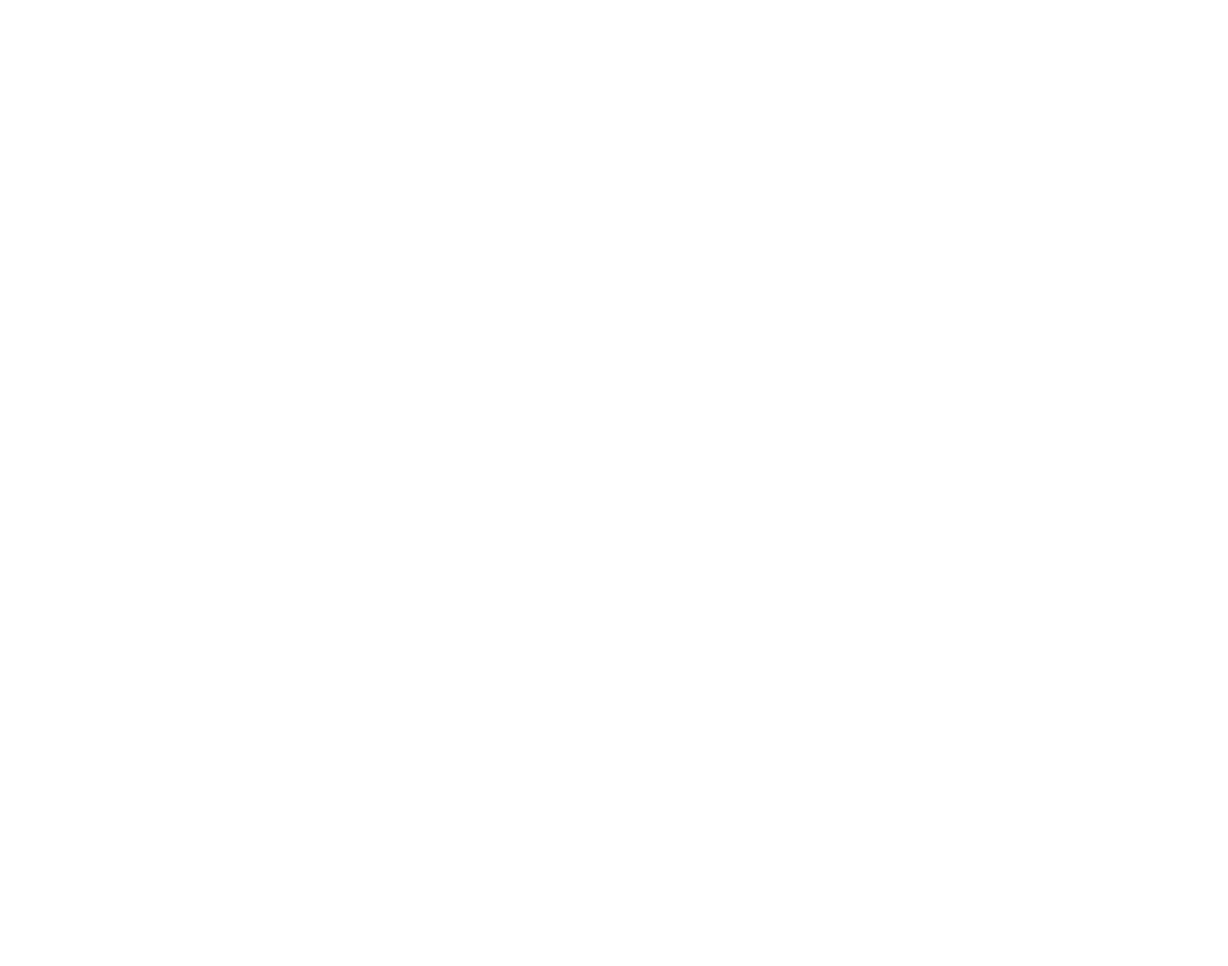
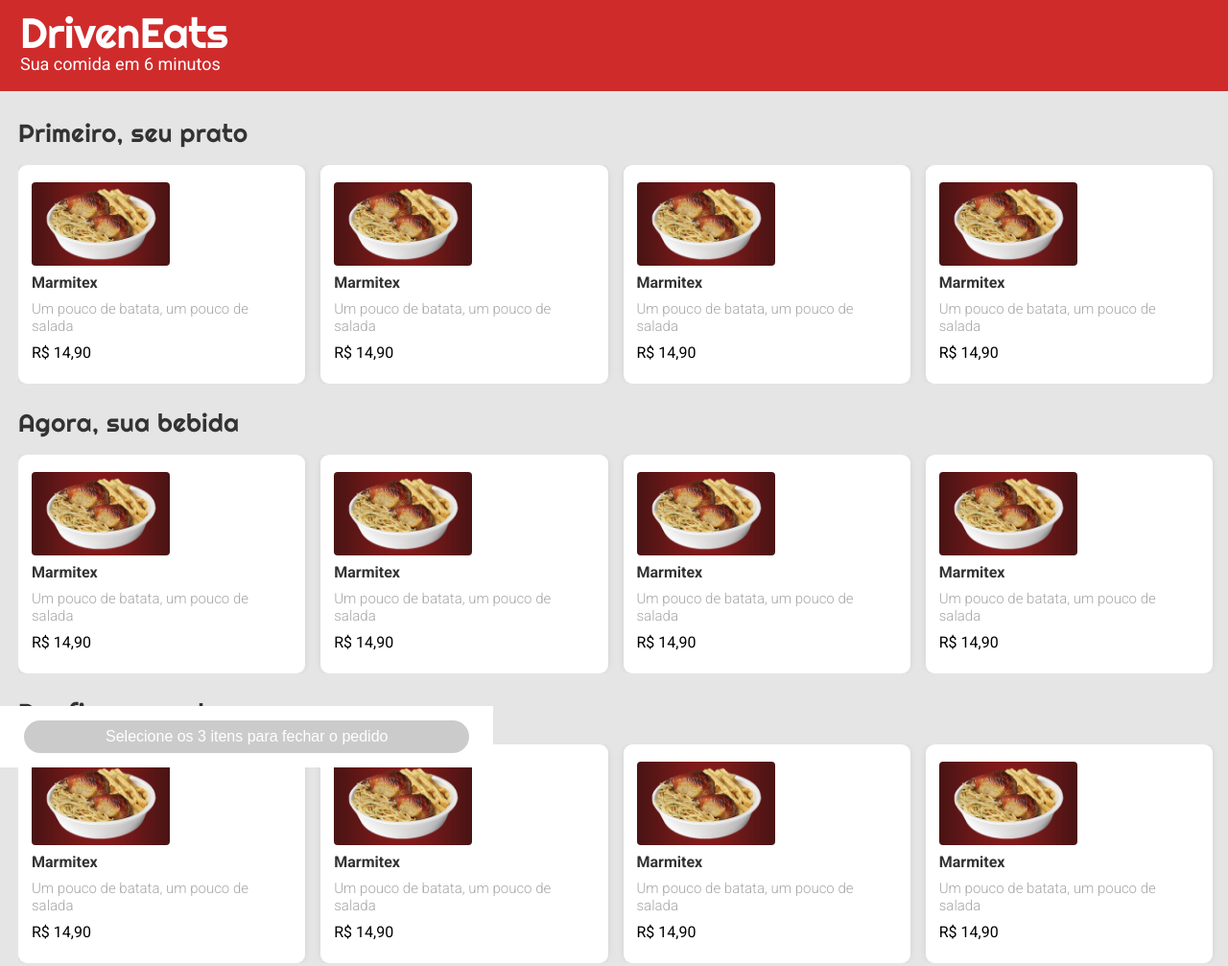
Before and after one commit to rerenan/DrivenEats, a plain HTML site: page index.html in a window 1280 px wide. Shown: the whole page at 96% size. Before the commit the page ends 800 px from the top, so only its background shows below. Drawn offline with Linux system fonts and the light colour scheme; a script that the page names is missing.

Commit message:
Layout (HTML e CSS)

```diff
--- a/estilos.css
+++ b/estilos.css
@@ -0,0 +1,109 @@
+body {
+    background-color: #E5E5E5;
+}
+h1 {
+    font-family: 'Righteous', cursive;
+}
+.geral {
+    font-family: 'Roboto', sans-serif;
+}
+img {
+    width: 144px;
+    height: 87px;
+    border-radius: 4px;
+}
+.topo {
+    background-color: #CF2B2B;
+    width: 100%;
+    color: white;
+    position: fixed;
+    top: 0px;
+    right: 0px;
+}
+.logo {
+    margin-left: 21px;
+    margin-bottom: 18px;
+    margin-top: 12px;
+}
+.topo h1 {
+    font-style: normal;
+    font-weight: 400;
+    font-size: 44px;
+    letter-spacing: -0.012em;
+}
+.topo h3 {
+    font-style: normal;
+    font-weight: 400;
+    font-size: 18px;
+    line-height: 21px;
+}
+.conteudo {
+    margin-top: 123px;
+    padding-left: 19px;
+    margin-bottom: 98px;
+}
+.conteudo h1 {
+    color: #333333;
+    font-weight: 400;
+    font-size: 26px;
+    line-height: 32px;
+    letter-spacing: 0.018em;
+}
+.conteudo h3{
+    margin-top:8px ;
+    color: #333333;
+    font-weight: 700;
+    font-size: 16px;
+    line-height: 19px;
+}
+.conteudo h4 {
+    color: #A6A6A6;
+    font-weight: 300;
+    font-size: 15px;
+    line-height: 18px;
+    margin: 9px 0px;
+}
+.conteudo p {
+    margin-bottom: 10px;
+    font-weight: 400;
+    font-size: 16px;
+    line-height: 19px;
+}
+.opcoes-box{
+    margin-top: 25px;
+}
+.opcoes {
+    display: flex;
+    margin-top: 17px;
+    overflow-x: scroll;
+}
+.opcao {
+    background-color: white ;
+    box-shadow: 0px 0px 10px -4px rgba(0, 0, 0, 0.25);
+    border-radius: 9px;
+    padding: 0px 14px;
+    padding-top: 18px;
+    padding-bottom: 13px;
+    display: flex;
+    flex-direction: column;
+    margin-right: 16px;
+}
+.buttonbox {
+    display: flex;
+    justify-content: center;
+    background-color: white;
+    padding: 15px 25px;
+    position: fixed;
+    bottom: 0px;
+    left: 0px;
+}
+button {
+    background-color: #CBCBCB;
+    color: white;
+    font-size: 16px;
+    border-radius: 50px;
+    border: none;
+    text-align: center;
+    text-decoration: none;
+    padding: 8px 85px;
+}
--- a/index.html
+++ b/index.html
@@ -1,15 +1,119 @@
 <!DOCTYPE html>
-<html lang="en">
+<html lang="pt-br">
 <head>
     <meta charset="UTF-8">
     <meta http-equiv="X-UA-Compatible" content="IE=edge">
     <meta name="viewport" content="width=device-width, initial-scale=1.0">
-    <title>Document</title>
+    <title>DrivenEats</title>
     <link rel="stylesheet" href="reset.css">
     <link rel="stylesheet" href="estilos.css">
+    <link rel="preconnect" href="https://fonts.googleapis.com">
+<link rel="preconnect" href="https://fonts.gstatic.com" crossorigin>
+<link href="https://fonts.googleapis.com/css2?family=Righteous&family=Roboto:ital,wght@0,100;0,300;0,400;0,500;0,700;1,100;1,300;1,400;1,500;1,700&display=swap" rel="stylesheet">
 </head>
 <body>
+    <div class="geral">
+        <div class="topo">
+            <div class="logo">
+                <h1>DrivenEats</h1>
+            <h3>Sua comida em 6 minutos</h3>
+            </div>
+        </div>
+        <div class="conteudo">
+            <div class="opcoes-box">
+                <h1>Primeiro, seu prato</h1>
+                <div class="opcoes">
+                    <div class="opcao">
+                        <img src="/imgs/Marmitex.jpg">
+                        <h3>Marmitex</h3>
+                        <h4 class="descricao">Um pouco de batata, um pouco de salada</h4>
+                        <p>R$ 14,90</p>
+                    </div>
+                    <div class="opcao">
+                        <img src="/imgs/Marmitex.jpg">
+                        <h3>Marmitex</h3>
+                        <h4 class="descricao">Um pouco de batata, um pouco de salada</h4>
+                        <p>R$ 14,90</p>
+                    </div>
+                    <div class="opcao">
+                        <img src="/imgs/Marmitex.jpg">
+                        <h3>Marmitex</h3>
+                        <h4 class="descricao">Um pouco de batata, um pouco de salada</h4>
+                        <p>R$ 14,90</p>
+                    </div>
+                    <div class="opcao">
+                        <img src="/imgs/Marmitex.jpg">
+                        <h3>Marmitex</h3>
+                        <h4 class="descricao">Um pouco de batata, um pouco de salada</h4>
+                        <p>R$ 14,90</p>
+                    </div>
+                </div>
+            </div>
+            <div class="opcoes-box">
+                <h1>Agora, sua bebida</h1>
+                <div class="opcoes">
+                    <div class="opcao">
+                        <img src="/imgs/Marmitex.jpg">
+                        <h3>Marmitex</h3>
+                        <h4 class="descricao">Um pouco de batata, um pouco de salada</h4>
+                        <p>R$ 14,90</p>
+                    </div>
+                    <div class="opcao">
+                        <img src="/imgs/Marmitex.jpg">
+                        <h3>Marmitex</h3>
+                        <h4 class="descricao">Um pouco de batata, um pouco de salada</h4>
+                        <p>R$ 14,90</p>
+                    </div>
+                    <div class="opcao">
+                        <img src="/imgs/Marmitex.jpg">
+                        <h3>Marmitex</h3>
+                        <h4 class="descricao">Um pouco de batata, um pouco de salada</h4>
+                        <p>R$ 14,90</p>
+                    </div>
+                    <div class="opcao">
+                        <img src="/imgs/Marmitex.jpg">
+                        <h3>Marmitex</h3>
+                        <h4 class="descricao">Um pouco de batata, um pouco de salada</h4>
+                        <p>R$ 14,90</p>
+                    </div>
+                </div>
+            </div>
+            <div class="opcoes-box">
+                <h1>Por fim, sua sobremesa</h1>
+                <div class="opcoes">
+                    <div class="opcao">
+                        <img src="/imgs/Marmitex.jpg">
+                        <h3>Marmitex</h3>
+                        <h4 class="descricao">Um pouco de batata, um pouco de salada</h4>
+                        <p>R$ 14,90</p>
+                    </div>
+                    <div class="opcao">
+                        <img src="/imgs/Marmitex.jpg">
+                        <h3>Marmitex</h3>
+                        <h4 class="descricao">Um pouco de batata, um pouco de salada</h4>
+                        <p>R$ 14,90</p>
+                    </div>
+                    <div class="opcao">
+                        <img src="/imgs/Marmitex.jpg">
+                        <h3>Marmitex</h3>
+                        <h4 class="descricao">Um pouco de batata, um pouco de salada</h4>
+                        <p>R$ 14,90</p>
+                    </div>
+                    <div class="opcao">
+                        <img src="/imgs/Marmitex.jpg">
+                        <h3>Marmitex</h3>
+                        <h4 class="descricao">Um pouco de batata, um pouco de salada</h4>
+                        <p>R$ 14,90</p>
+                    </div>
+                </div>
+            </div>
+        </div>
+        <div class="buttonbox">
+            <button>Selecione os 3 itens para fechar o pedido</button>
+        </div>
 
+
+    </div>
 
     <script src="script.js"></script>
 </body>
--- a/reset.css
+++ b/reset.css
@@ -0,0 +1,43 @@
+html, body, div, span, applet, object, iframe,
+h1, h2, h3, h4, h5, h6, p, blockquote, pre,
+a, abbr, acronym, address, big, cite, code,
+del, dfn, em, img, ins, kbd, q, s, samp,
+small, strike, strong, sub, sup, tt, var,
+b, u, i, center,
+dl, dt, dd, ol, ul, li,
+fieldset, form, label, legend,
+table, caption, tbody, tfoot, thead, tr, th, td,
+article, aside, canvas, details, embed,
+figure, figcaption, footer, header, hgroup,
+menu, nav, output, ruby, section, summary,
+time, mark, audio, video {
+	margin: 0;
+	padding: 0;
+	border: 0;
+	font-size: 100%;
+	font: inherit;
+	vertical-align: baseline;
+}
+/* HTML5 display-role reset for older browsers */
+article, aside, details, figcaption, figure,
+footer, header, hgroup, menu, nav, section {
+	display: block;
+}
+body {
+	line-height: 1;
+}
+ol, ul {
+	list-style: none;
+}
+blockquote, q {
+	quotes: none;
+}
+blockquote:before, blockquote:after,
+q:before, q:after {
+	content: '';
+	content: none;
+}
+table {
+	border-collapse: collapse;
+	border-spacing: 0;
+}
--- a/script.js
+++ /dev/null
@@ -1 +0,0 @@
-alert("dbgjhysagvdjhysahjdbhjsa");
```
Also changed, not shown: imgs/Marmitex.jpg (added).
